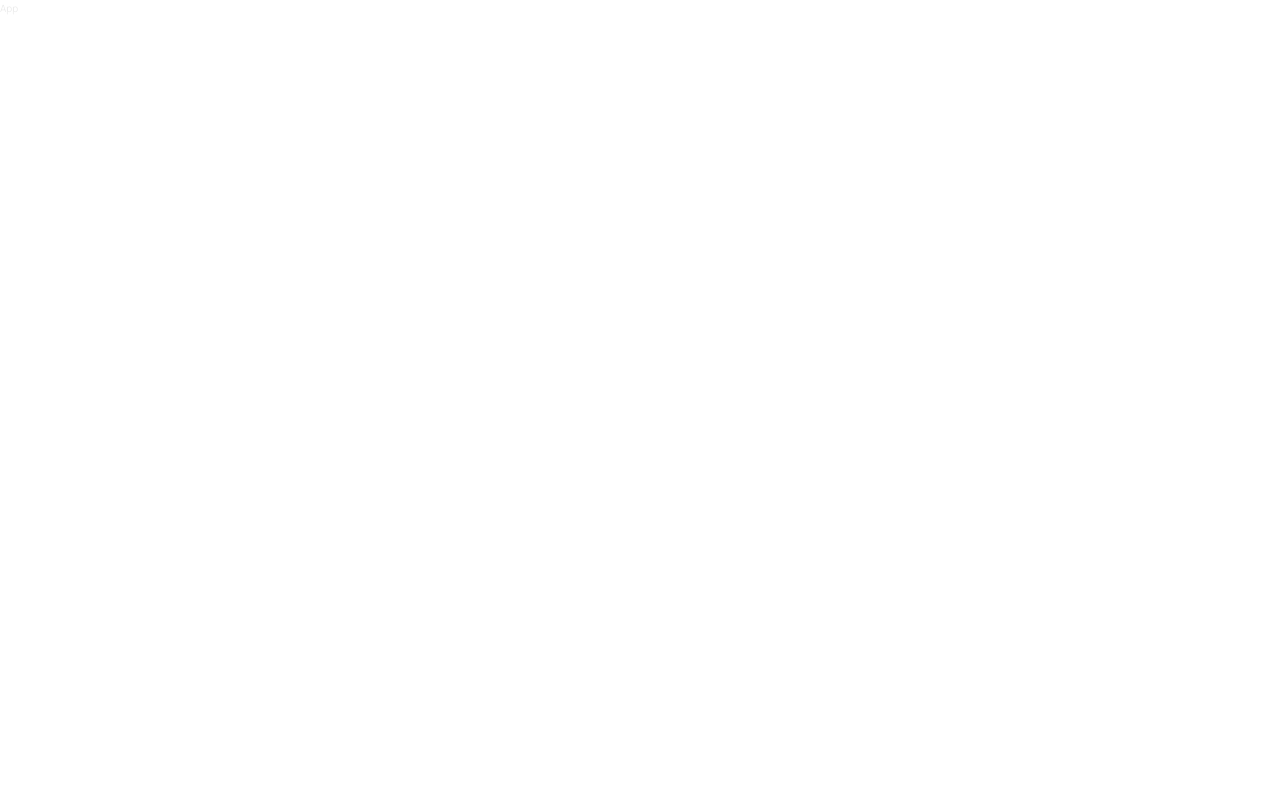
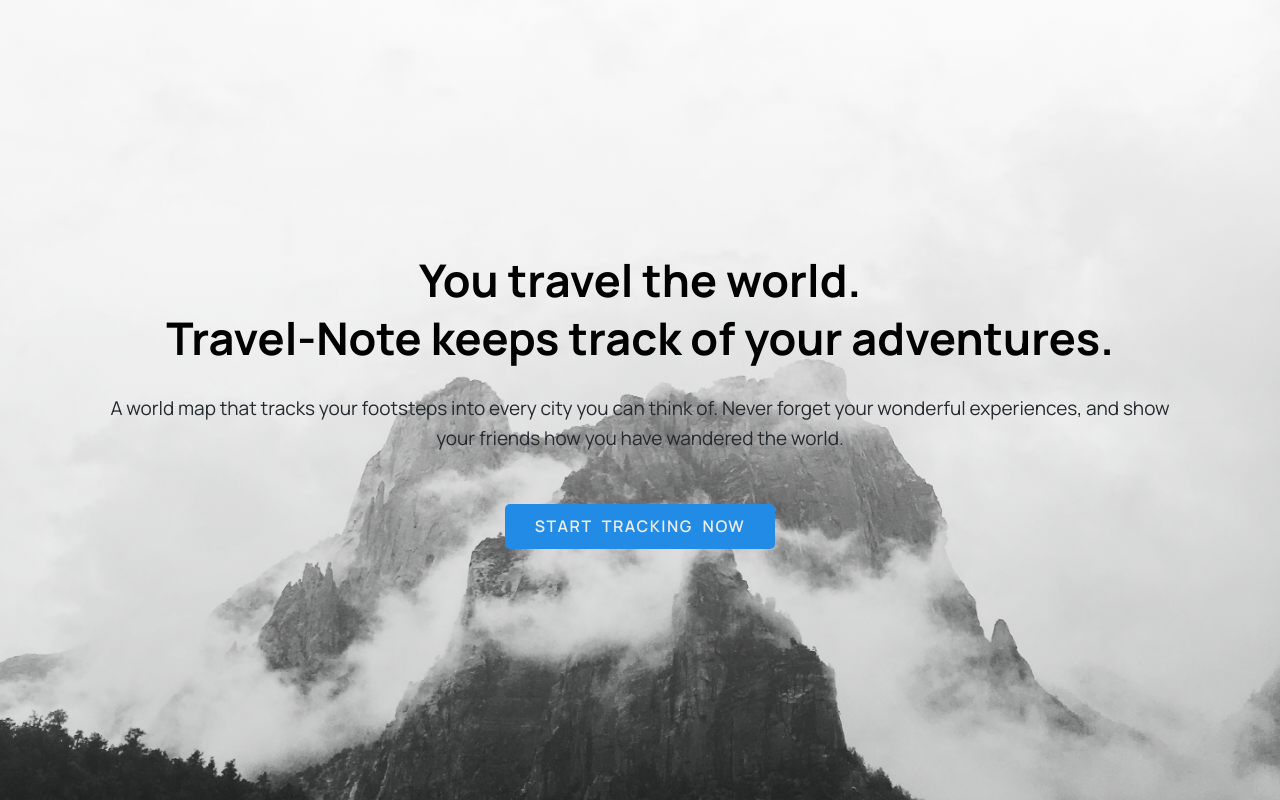
Before and after one commit to arpitjana2103/Travel-Notes, a React (Vite) app: page / in a window 1280 px wide. Built offline with nearby package versions, Linux system fonts and the light colour scheme.

Commit message:
Home Page Design Done

```diff
--- a/package.json
+++ b/package.json
@@ -11,7 +11,8 @@
   },
   "dependencies": {
     "react": "^18.3.1",
-    "react-dom": "^18.3.1"
+    "react-dom": "^18.3.1",
+    "react-router-dom": "^6.27.0"
   },
   "devDependencies": {
     "@eslint/js": "^9.13.0",
--- a/src/App.jsx
+++ /dev/null
@@ -1,5 +0,0 @@
-function App() {
-  return <div>App</div>;
-}
-
-export default App;
--- /dev/null
+++ b/src/AppRoutes.jsx
@@ -0,0 +1,14 @@
+import { BrowserRouter, Routes, Route } from "react-router-dom";
+import HomePage from "./pages/HomePage";
+
+function AppRoutes() {
+    return (
+        <BrowserRouter>
+            <Routes>
+                <Route index element={<HomePage />} />
+            </Routes>
+        </BrowserRouter>
+    );
+}
+
+export default AppRoutes;
--- a/src/index.css
+++ b/src/index.css
@@ -1,8 +1,8 @@
 @import "https://fonts.googleapis.com/css2?family=Manrope:wght@400;600;700;800&display=swap";
 
 :root {
-    --color-brand--1: #15bdb1;
-    --color-brand--2: #fb757a;
+    --color-brand--1: #228be6;
+    --color-brand--2: #74c0fc;
 
     --color-dark--0: #242a2e;
     --color-dark--1: #2d3439;
@@ -10,6 +10,8 @@
     --color-light--1: #aaa;
     --color-light--2: #ececec;
     --color-light--3: #d6dee0;
+
+    --padding-3rem: 3rem;
 }
 
 * {
@@ -25,7 +27,7 @@
 
 body {
     font-family: "Manrope", sans-serif;
-    color: var(--color-light--2);
+    /* color: var(--color-light--2); */
     font-weight: 400;
     line-height: 1.6;
 }
@@ -67,3 +69,18 @@
     border-radius: 5px;
 }
 */
+
+.cta:link,
+.cta:visited {
+    display: inline-block;
+    background-color: var(--color-brand--1);
+    color: var(--color-light--2);
+    text-transform: uppercase;
+    text-decoration: none;
+    font-size: 1.6rem;
+    font-weight: 600;
+    padding: 1rem 3rem;
+    border-radius: 5px;
+    word-spacing: 0.5rem;
+    letter-spacing: 0.15rem;
+}
--- a/src/main.jsx
+++ b/src/main.jsx
@@ -1,10 +1,10 @@
 import { StrictMode } from "react";
 import { createRoot } from "react-dom/client";
 import "./index.css";
-import App from "./App.jsx";
+import AppRoutes from "./AppRoutes.jsx";
 
 createRoot(document.getElementById("root")).render(
-  <StrictMode>
-    <App />
-  </StrictMode>
+    <StrictMode>
+        <AppRoutes />
+    </StrictMode>
 );
--- /dev/null
+++ b/src/pages/HomePage.jsx
@@ -0,0 +1,25 @@
+import styles from "./HomePage.module.css";
+
+function HomePage() {
+    return (
+        <main className={styles.homepage}>
+            <section>
+                <h1>
+                    You travel the world.
+                    <br />
+                    Travel-Note keeps track of your adventures.
+                </h1>
+                <h2>
+                    A world map that tracks your footsteps into every city you
+                    can think of. Never forget your wonderful experiences, and
+                    show your friends how you have wandered the world.
+                </h2>
+                <a href="#" className="cta">
+                    Start Tracking Now
+                </a>
+            </section>
+        </main>
+    );
+}
+
+export default HomePage;
--- /dev/null
+++ b/src/pages/HomePage.module.css
@@ -0,0 +1,34 @@
+.homepage {
+    height: calc(100vh);
+    background-image: linear-gradient(
+            rgba(255, 255, 255, 0.611),
+            rgba(36, 42, 46, 0.1)
+        ),
+        url("/bg.jpg");
+    background-position: 0% 60%;
+    background-size: cover;
+    padding: var(--padding-3rem);
+}
+
+.homepage section {
+    display: flex;
+    flex-direction: column;
+    align-items: center;
+    justify-content: center;
+    gap: 2.5rem;
+    text-align: center;
+    height: 100%;
+}
+
+.homepage h1 {
+    font-size: 4.5rem;
+    line-height: 1.3;
+}
+
+.homepage h2 {
+    width: 90%;
+    font-weight: 300;
+    font-size: 1.9rem;
+    color: var(--color-dark--0);
+    margin-bottom: 2.5rem;
+}
```
Also changed, not shown: public/bg.jpg (added), 1 other file (tests, documents, lock files or other folders).
